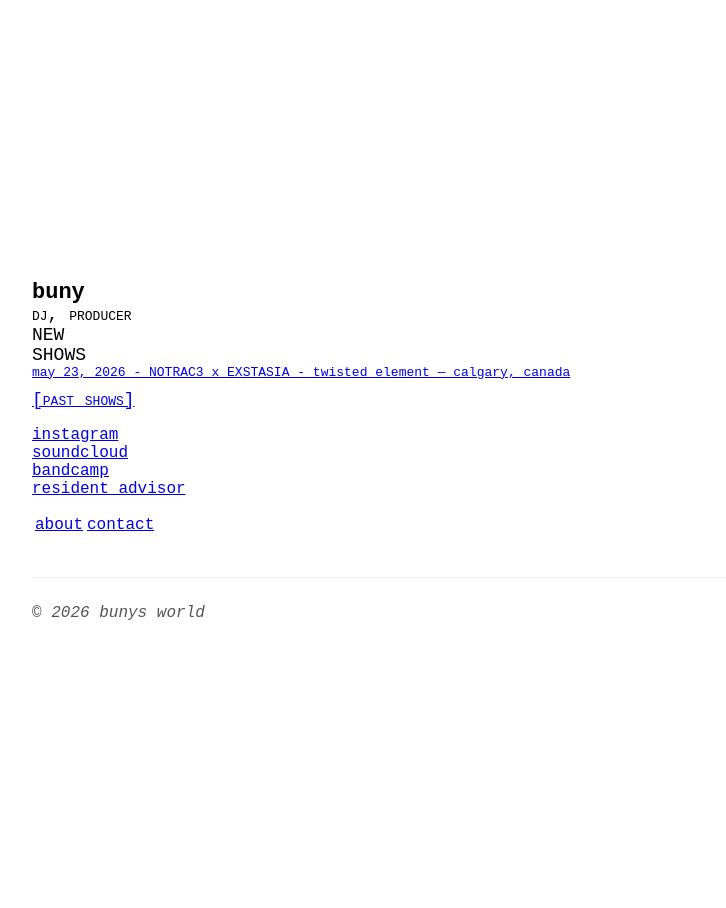
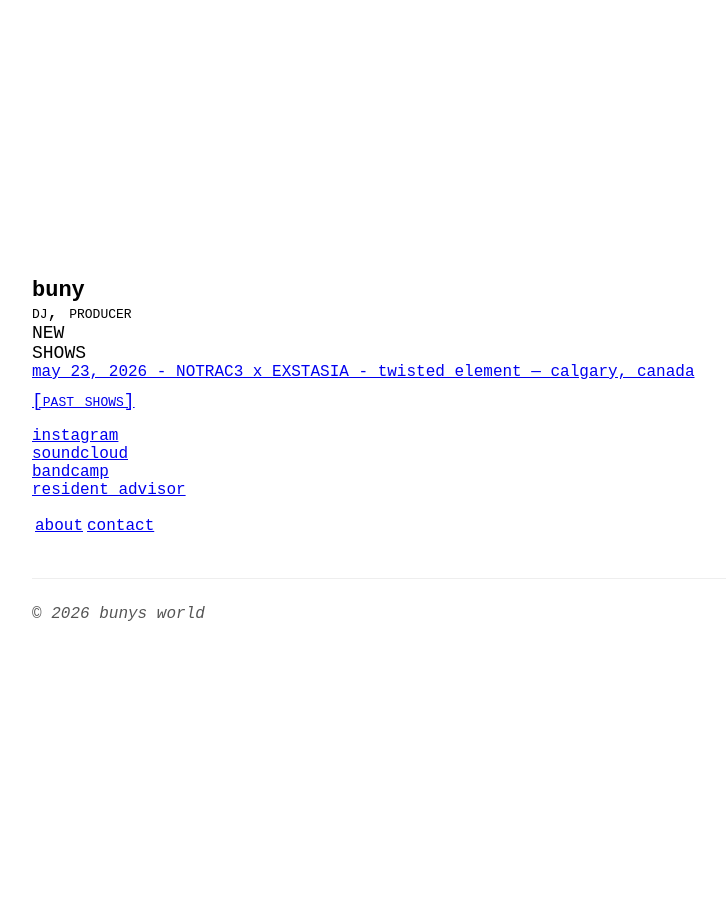
Before and after one commit to 746a70/buny, a Jekyll site: the page built from index.md, in a window 1280 px wide. Shown: the whole page, without its empty margins (208-934 px from the left). Built offline with Jekyll 4.4.1, drawn with Linux system fonts in a browser that asks for light colours.

Commit message:
Update index.md

```diff
--- a/index.md
+++ b/index.md
@@ -15,7 +15,7 @@ title: buny
 {% for show in site.data.shows %}
 {% assign show_date = show.date | date: '%s' %}
 {% if show_date >= current_date %}
-<div style="margin-bottom:10px;">
+<div style="font-size: 16px; margin-bottom:10px;">
 <a href="{{ show.link }}">{{ show.date | date: '%b %-d, %Y' | downcase }} - {{ show.title }} — {{ show.location }}</a>
 </div>
 {% endif %}
```
